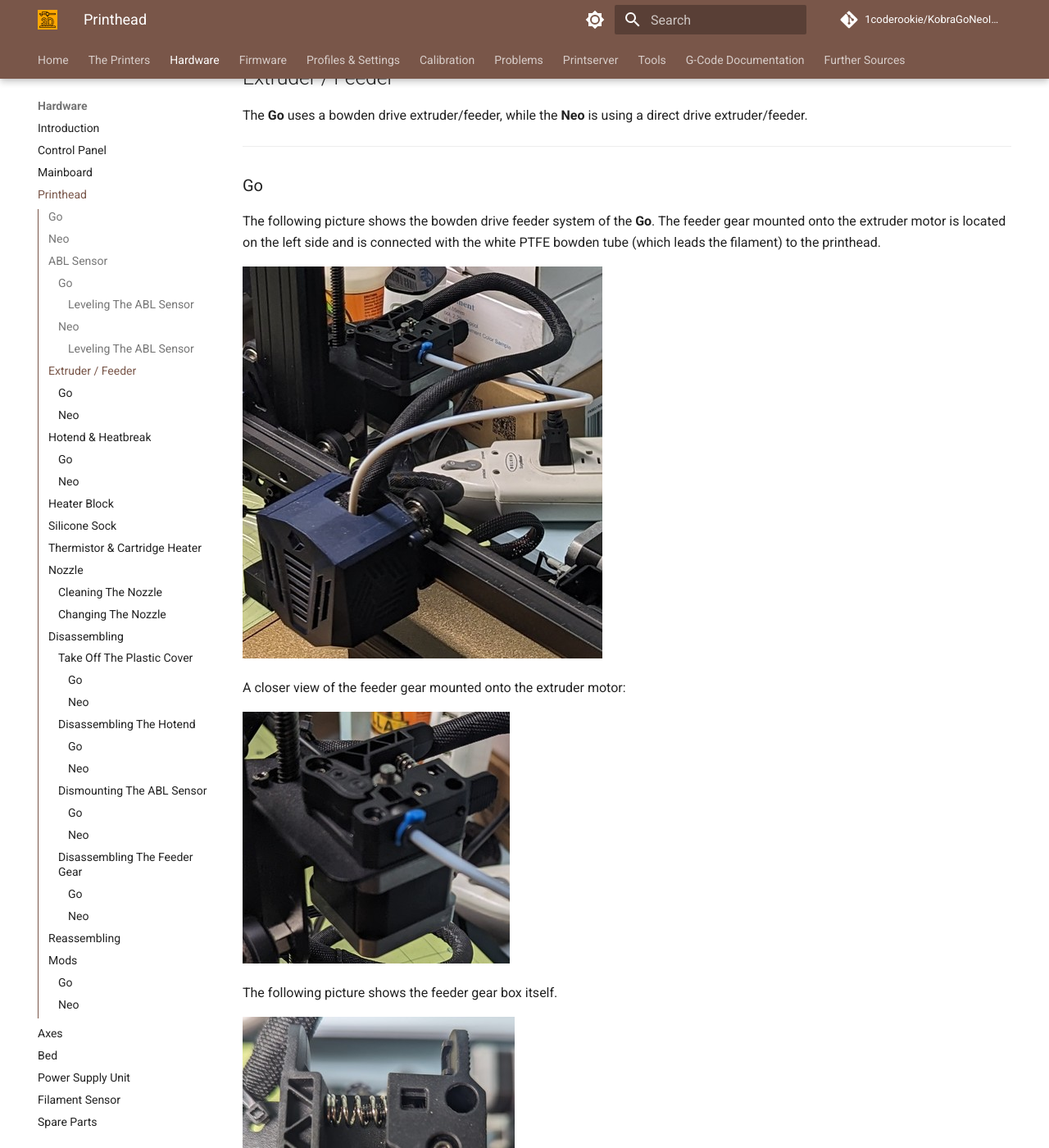
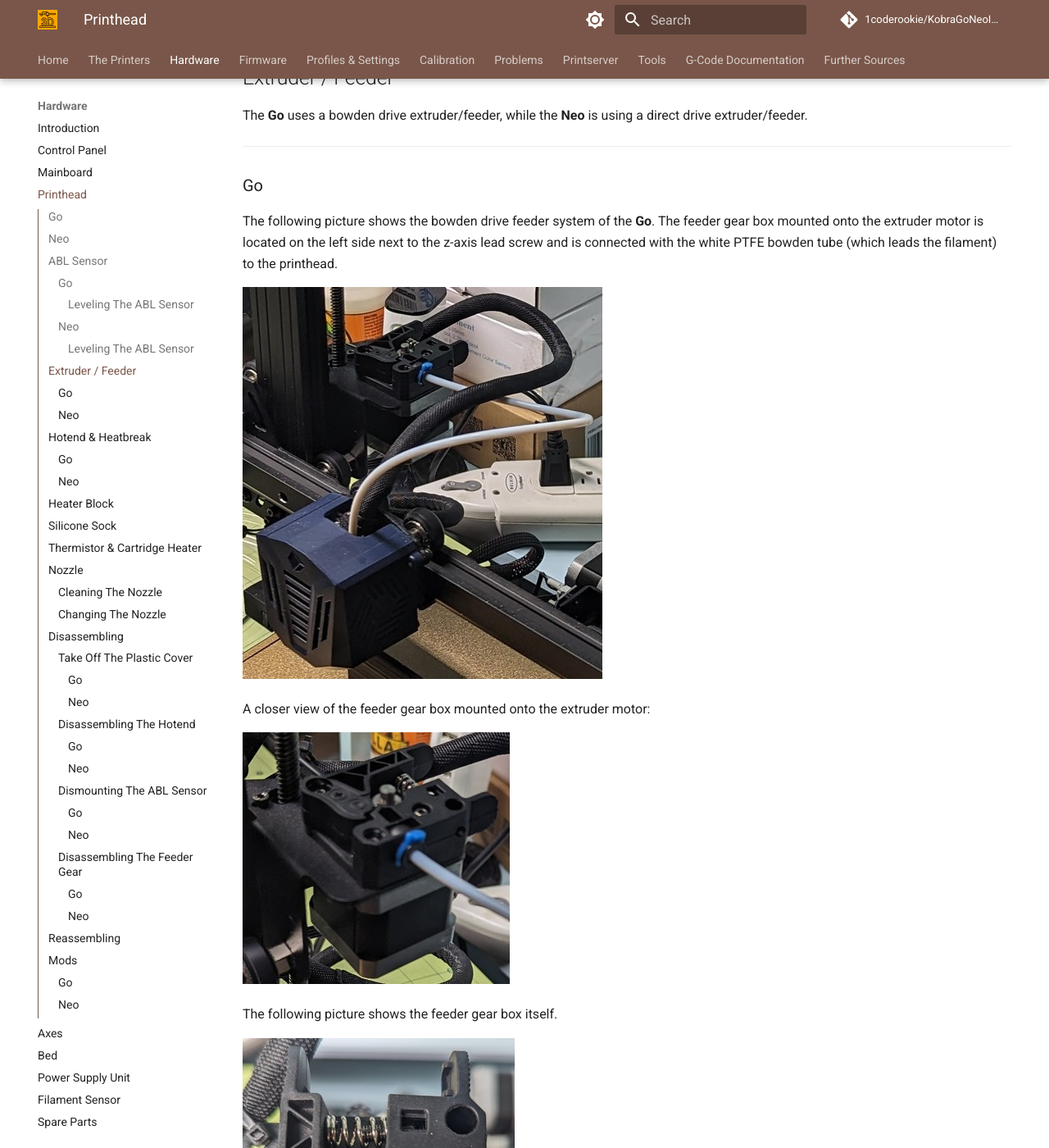
Before and after one commit to 1coderookie/KobraGoNeoInsights, an MkDocs documentation site: the page built from docs/hardware/printhead.md, in a window 1280 px wide and 1400 px high, scrolled down 7146 px. Shown: the whole window at 82% size. Built offline with MkDocs 1.6.1 and Material for MkDocs 9.7.7, drawn with Linux system fonts in a browser that asks for light colours; comment, search, counter and statistics services are not loaded.

Commit message:
Update printhead.md

```diff
--- a/docs/hardware/printhead.md
+++ b/docs/hardware/printhead.md
@@ -121,11 +121,11 @@ The **Go** uses a bowden drive extruder/feeder, while the **Neo** is using a dir
 
 ### Go
 
-The following picture shows the bowden drive feeder system of the **Go**. The feeder gear mounted onto the extruder motor is located on the left side and is connected with the white PTFE bowden tube (which leads the filament) to the printhead.
+The following picture shows the bowden drive feeder system of the **Go**. The feeder gear box mounted onto the extruder motor is located on the left side next to the z-axis lead screw and is connected with the white PTFE bowden tube (which leads the filament) to the printhead.
 
 ![](../assets/images/head_GO_feeder-head_web.jpg)
 
-A closer view of the feeder gear mounted onto the extruder motor:
+A closer view of the feeder gear box mounted onto the extruder motor:
 
 ![](../assets/images/head_GO_feeder-system_web.jpg)
 
```
